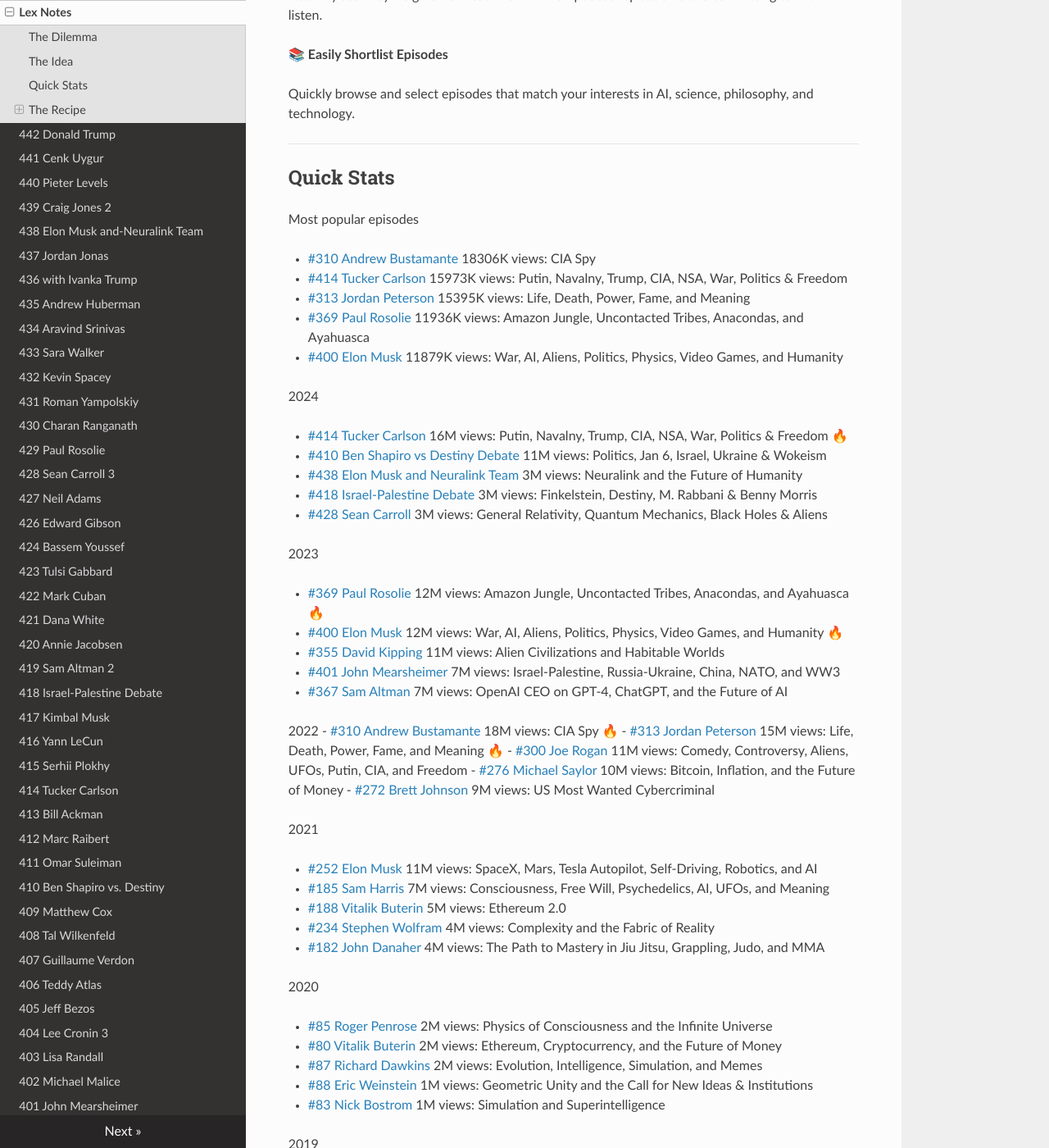
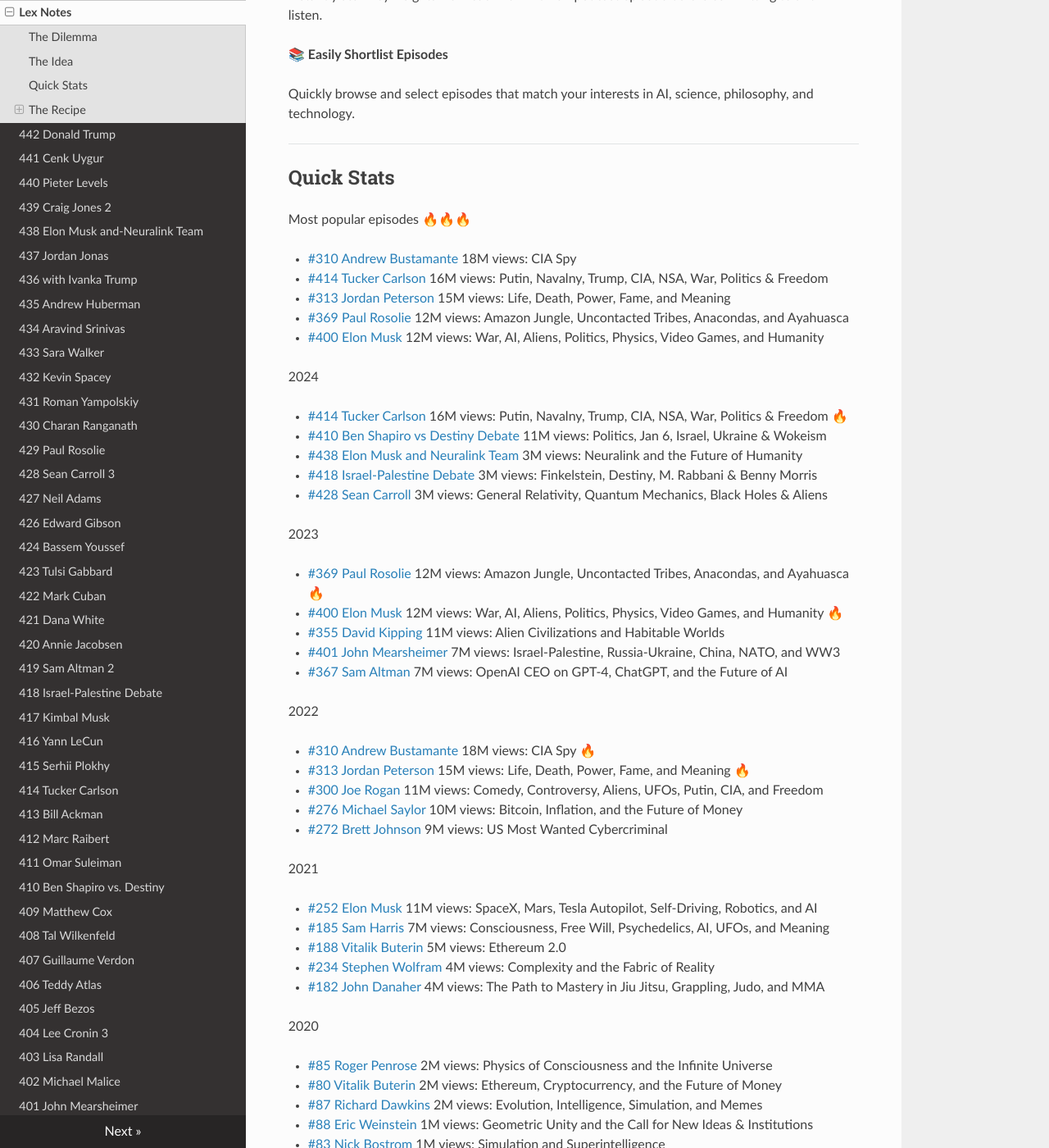
Before and after one commit to Just-Learning/lexnotes, an MkDocs documentation site: the page built from docs/index.md, in a window 1280 px wide and 1400 px high, scrolled down 771 px. Shown: the whole window at 82% size. Built offline with MkDocs 1.6.1, drawn with Linux system fonts in a browser that asks for light colours; nearby versions of some CDN libraries; some of the changed text lies outside the part shown.

Commit message:
fix format

```diff
--- a/docs/index.md
+++ b/docs/index.md
@@ -34,13 +34,13 @@
 
 ## Quick Stats
 
-Most popular episodes
+Most popular episodes 🔥🔥🔥
 
-- [#310 Andrew Bustamante](https://www.youtube.com/watch?v=T3FC7qIAGZk) 18306K views: CIA Spy
-- [#414 Tucker Carlson](https://www.youtube.com/watch?v=f_lRdkH_QoY) 15973K views: Putin, Navalny, Trump, CIA, NSA, War, Politics & Freedom
-- [#313 Jordan Peterson](https://www.youtube.com/watch?v=sY8aFSY2zv4) 15395K views: Life, Death, Power, Fame, and Meaning
-- [#369 Paul Rosolie](https://www.youtube.com/watch?v=gPfriiHBBek) 11936K views: Amazon Jungle, Uncontacted Tribes, Anacondas, and Ayahuasca
-- [#400 Elon Musk](https://www.youtube.com/watch?v=JN3KPFbWCy8) 11879K views: War, AI, Aliens, Politics, Physics, Video Games, and Humanity
+- [#310 Andrew Bustamante](https://www.youtube.com/watch?v=T3FC7qIAGZk) 18M views: CIA Spy
+- [#414 Tucker Carlson](https://www.youtube.com/watch?v=f_lRdkH_QoY) 16M views: Putin, Navalny, Trump, CIA, NSA, War, Politics & Freedom
+- [#313 Jordan Peterson](https://www.youtube.com/watch?v=sY8aFSY2zv4) 15M views: Life, Death, Power, Fame, and Meaning
+- [#369 Paul Rosolie](https://www.youtube.com/watch?v=gPfriiHBBek) 12M views: Amazon Jungle, Uncontacted Tribes, Anacondas, and Ayahuasca
+- [#400 Elon Musk](https://www.youtube.com/watch?v=JN3KPFbWCy8) 12M views: War, AI, Aliens, Politics, Physics, Video Games, and Humanity
 
 
 2024
@@ -62,6 +62,7 @@
 
 
 2022
+
 - [#310 Andrew Bustamante](https://www.youtube.com/watch?v=T3FC7qIAGZk) 18M views: CIA Spy 🔥
 - [#313 Jordan Peterson](https://www.youtube.com/watch?v=sY8aFSY2zv4) 15M views: Life, Death, Power, Fame, and Meaning 🔥
 - [#300 Joe Rogan](https://www.youtube.com/watch?v=gk4tEO4jDUM) 11M views: Comedy, Controversy, Aliens, UFOs, Putin, CIA, and Freedom
@@ -94,8 +95,6 @@
 - [#47 Sean Carroll](https://www.youtube.com/watch?v=iNqqOLscOBY) 1M views: Quantum Mechanics and the Many-Worlds Interpretation
 - [#48 Bjarne Stroustrup](https://www.youtube.com/watch?v=uTxRF5ag27A) 1M views: C++
 
-
-
 2018
 
 - [#1 Max Tegmark](https://www.youtube.com/watch?v=Gi8LUnhP5yU) 319K views: Life 3.0
@@ -106,20 +105,20 @@
 
 Longest episodes ⏳
 
-- [#438 Elon Musk and Neuralink Team](https://www.youtube.com/watch?v=Kbk9BiPhm7o) 8.6hr Neuralink and the Future of Humanity
-- [#331 Balaji Srinivasan](https://www.youtube.com/watch?v=VeH7qKZr0WI) 7.8hr How to Fix Government, Twitter, Science, and the FDA
-- [#409 Matthew Cox](https://www.youtube.com/watch?v=zMYvGf7BA9o) 6.0hr FBI Most Wanted Con Man - $55 Million in Bank Fraud
-- [#356 Tim Dodd](https://www.youtube.com/watch?v=5eK5A_43pkE) 5.3hr SpaceX, Starship, Rocket Engines, and Future of Space Travel
-- [#309 John Carmack](https://www.youtube.com/watch?v=I845O57ZSy4) 5.2hr Doom, Quake, VR, AGI, Programming, Video Games, and Rockets
+- [#438 Elon Musk and Neuralink Team](https://www.youtube.com/watch?v=Kbk9BiPhm7o) 8.6hr: Neuralink and the Future of Humanity
+- [#331 Balaji Srinivasan](https://www.youtube.com/watch?v=VeH7qKZr0WI) 7.8hr: How to Fix Government, Twitter, Science, and the FDA
+- [#409 Matthew Cox](https://www.youtube.com/watch?v=zMYvGf7BA9o) 6.0hr: FBI Most Wanted Con Man - $55 Million in Bank Fraud
+- [#356 Tim Dodd](https://www.youtube.com/watch?v=5eK5A_43pkE) 5.3hr: SpaceX, Starship, Rocket Engines, and Future of Space Travel
+- [#309 John Carmack](https://www.youtube.com/watch?v=I845O57ZSy4) 5.2hr: Doom, Quake, VR, AGI, Programming, Video Games, and Rockets
 
 
 Shortest episodes
 
-- [#18 Elon Musk](https://www.youtube.com/watch?v=dEv99vxKjVI) 0.5hr Tesla Autopilot
-- [#8 Eric Schmidt](https://www.youtube.com/watch?v=hIC9FQpxVwQ) 0.6hr Google
-- [#26 Sean Carroll](https://www.youtube.com/watch?v=l-NJrvyRo0c) 0.6hr The Nature of the Universe, Life, and Intelligence
-- [#53 Noam Chomsky](https://www.youtube.com/watch?v=cMscNuSUy0I) 0.6hr Language, Cognition, and Deep Learning
-- [#49 Elon Musk](https://www.youtube.com/watch?v=smK9dgdTl40) 0.6hr Neuralink, AI, Autopilot, and the Pale Blue Dot
+- [#18 Elon Musk](https://www.youtube.com/watch?v=dEv99vxKjVI) 0.5hr: Tesla Autopilot
+- [#8 Eric Schmidt](https://www.youtube.com/watch?v=hIC9FQpxVwQ) 0.6hr: Google
+- [#26 Sean Carroll](https://www.youtube.com/watch?v=l-NJrvyRo0c) 0.6hr: The Nature of the Universe, Life, and Intelligence
+- [#53 Noam Chomsky](https://www.youtube.com/watch?v=cMscNuSUy0I) 0.6hr: Language, Cognition, and Deep Learning
+- [#49 Elon Musk](https://www.youtube.com/watch?v=smK9dgdTl40) 0.6hr: Neuralink, AI, Autopilot, and the Pale Blue Dot
 
 
 
```
